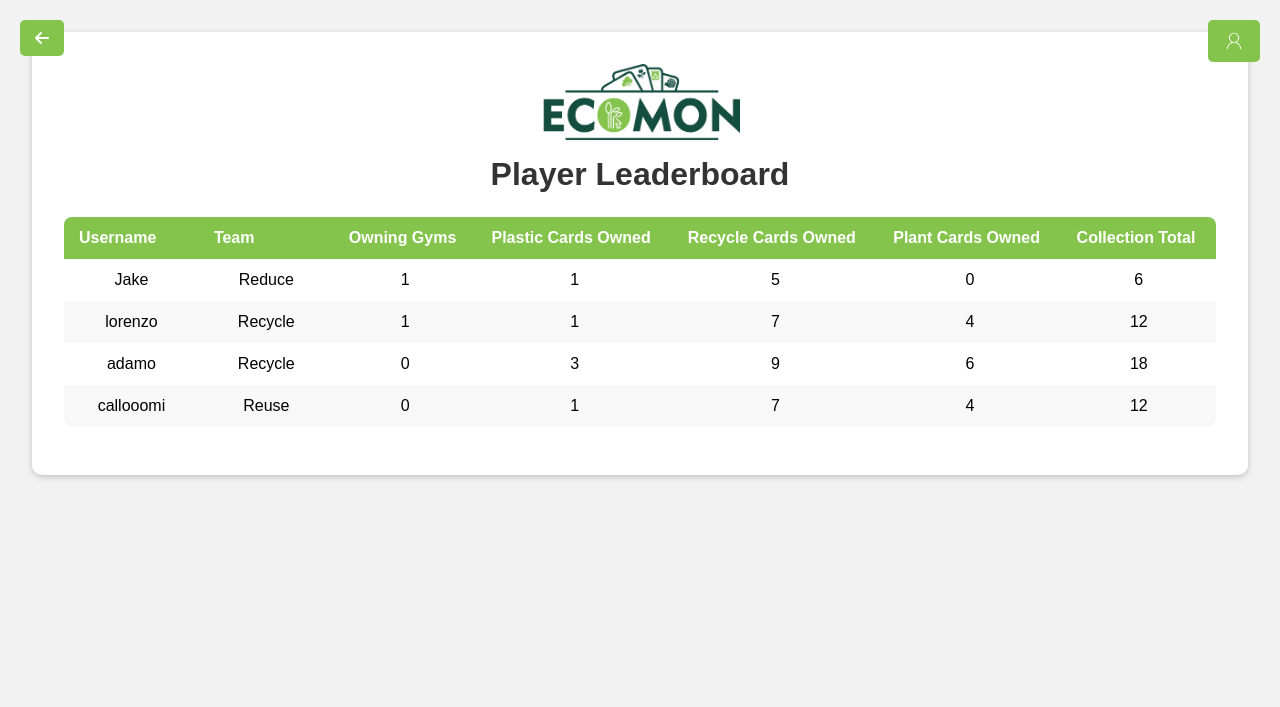
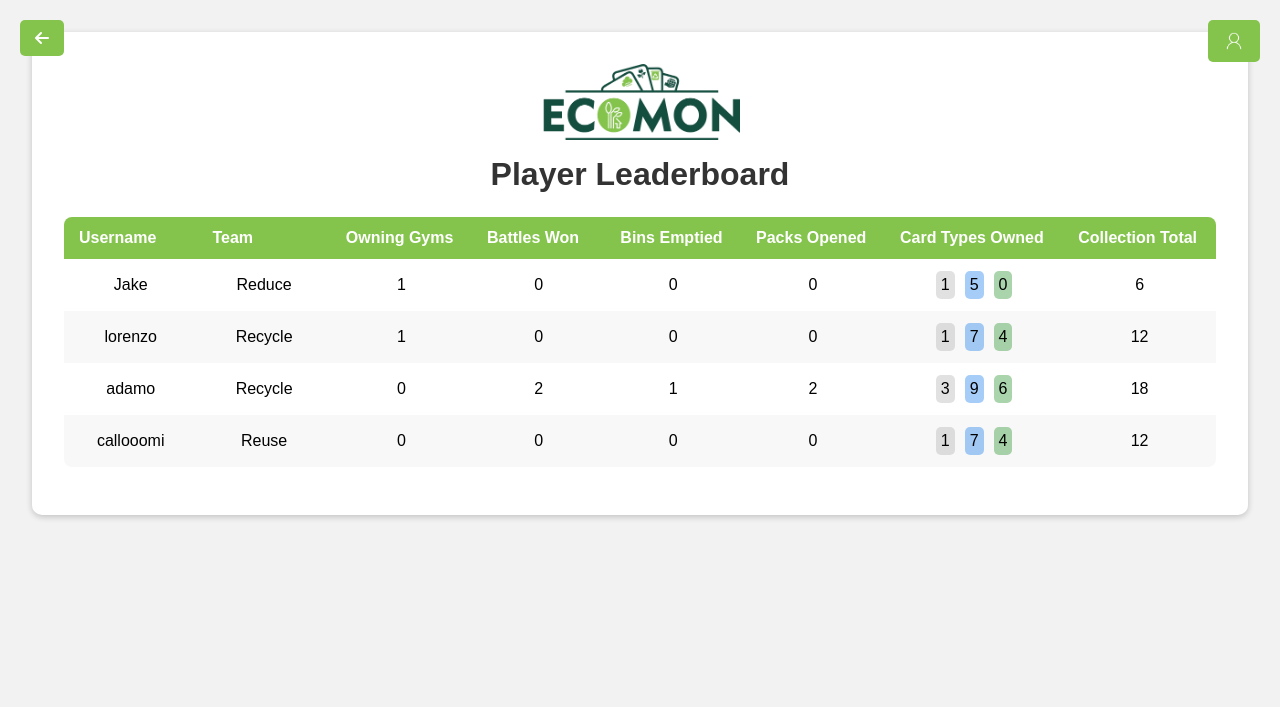
Before and after one commit to Group-Software-Engineering-Yr2/software-project, a Django app: page /player_leaderboard in a window 1280 px wide. Shown: the top 707 px of the page. Run offline with Django 4.2, Linux system fonts and the light colour scheme; a user stored in the database is signed in; data comes from the database, SQL or seed files in the repository; both versions use the stored data as it was after the commit.

Commit message:
Leaderboard updated

```diff
--- a/technical-documents/source-code/ecomon/backend/views.py
+++ b/technical-documents/source-code/ecomon/backend/views.py
@@ -444,6 +444,10 @@ def player_leaderboard(request):
         # Collection total could be the sum of these counts
         collection_total = plastic_cards_owned + recycle_cards_owned + plant_cards_owned
 
+        battles_won = profile.battles_won
+        bins_emptied = profile.bins_emptied
+        packs_opened = profile.packs_opened
+
         players_data.append({
             'username': username,
             'team_name': team,
@@ -452,6 +456,9 @@ def player_leaderboard(request):
             'recycle_cards_owned': recycle_cards_owned,
             'plant_cards_owned': plant_cards_owned,
             'collection_total': collection_total,
+            'battles_won': battles_won,
+            'bins_emptied': bins_emptied,
+            'packs_opened': packs_opened,
         })
 
     # Sort the list in descending order by owning_gyms
--- a/technical-documents/source-code/ecomon/static/css/backend/leaderboard/player_leaderboard.css
+++ b/technical-documents/source-code/ecomon/static/css/backend/leaderboard/player_leaderboard.css
@@ -130,3 +130,29 @@ h1 {
     object-fit: cover;
     filter: invert();
 }
+
+/* Card types */
+
+.cards-td{
+    display: flex;
+    justify-content: center;
+    align-items: center;
+    gap: 10px;
+}
+
+.cards-td span{
+    padding: 5px;
+    border-radius: 5px;
+}
+
+.plastic-span{
+    background-color: #9a9a9a4c;
+}
+
+.recycle-span{
+    background-color: #0b78ed5e;
+}
+
+.plant-span{
+    background-color: #27932b64;
+}
--- a/technical-documents/source-code/ecomon/templates/backend/leaderboard/player_leaderboard.html
+++ b/technical-documents/source-code/ecomon/templates/backend/leaderboard/player_leaderboard.html
@@ -35,9 +35,10 @@
                             <th>Username</th>
                             <th>Team</th>
                             <th>Owning Gyms</th>
-                            <th>Plastic Cards Owned</th>
-                            <th>Recycle Cards Owned</th>
-                            <th>Plant Cards Owned</th>
+                            <th>Battles Won</th>
+                            <th>Bins Emptied</th>
+                            <th>Packs Opened</th>
+                            <th>Card Types Owned</th>
                             <th>Collection Total</th>
                         </tr>
                     </thead>
@@ -47,9 +48,10 @@
                             <td>{{ player.username }}</td>
                             <td>{{ player.team_name }}</td>
                             <td>{{ player.owning_gyms }}</td>
-                            <td>{{ player.plastic_cards_owned }}</td>
-                            <td>{{ player.recycle_cards_owned }}</td>
-                            <td>{{ player.plant_cards_owned }}</td>
+                            <td>{{ player.battles_won }}</td>
+                            <td>{{ player.bins_emptied }}</td>
+                            <td>{{ player.packs_opened }}</td>
+                            <td class="cards-td"><span class="plastic-span">{{ player.plastic_cards_owned }}</span><span class="recycle-span">{{ player.recycle_cards_owned }}</span><span class="plant-span">{{ player.plant_cards_owned }}</span></td>
                             <td>{{ player.collection_total }}</td>
                         </tr>
                         {% endfor %}
```
Also changed, not shown: technical-documents/source-code/ecomon/accounts/models.py (line endings or trailing spaces), technical-documents/source-code/ecomon/db.sqlite3.
